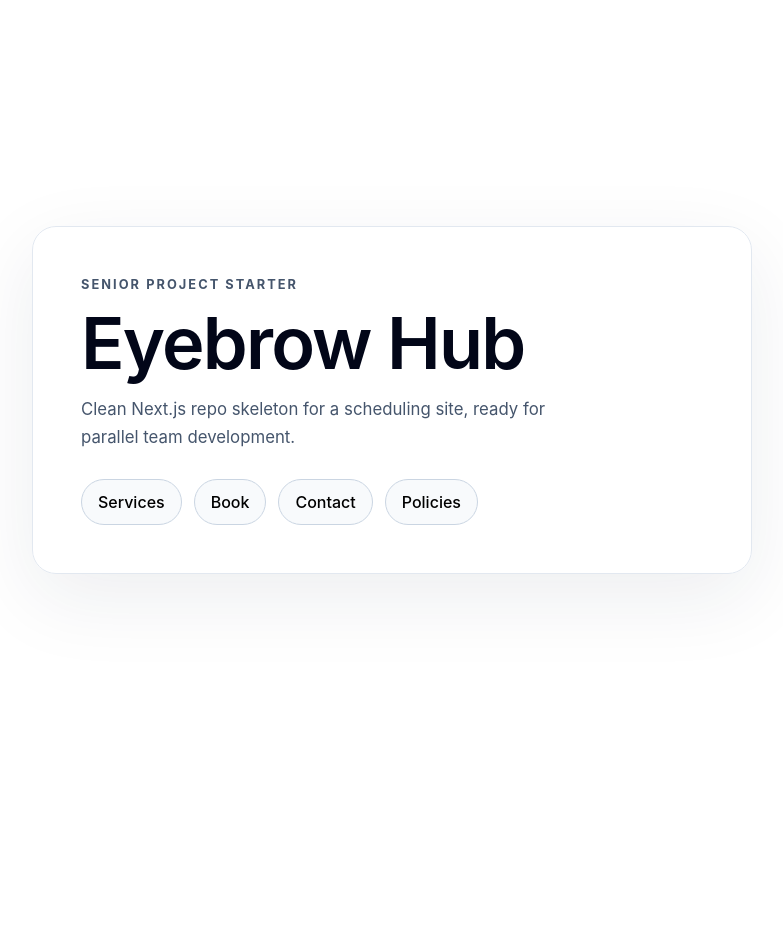
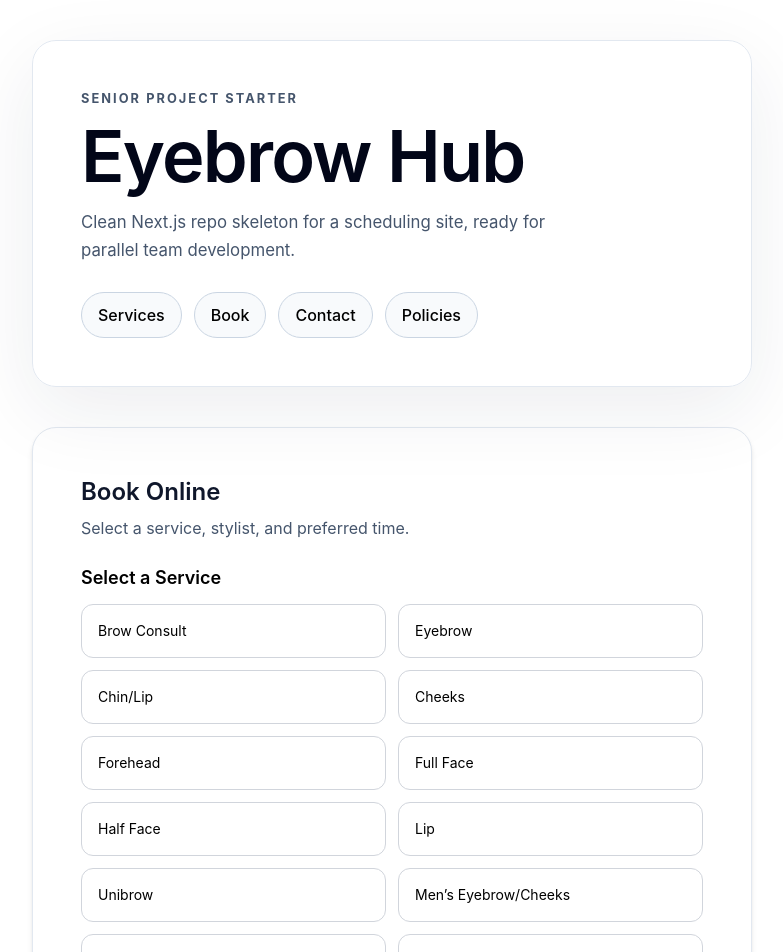
Before and after one commit to brentcrosby/eyebrow-hub, a Next.js app: page / in a window 1280 px wide. Shown: the top 952 px of the page, without its empty margins (248-1031 px from the left). Before the commit the page ends 800 px from the top, so only its background shows below. Built offline with nearby package versions, Linux system fonts and the light colour scheme.

Commit message:
Added integrate service list UI into booking section on home page

```diff
--- a/app/page.tsx
+++ b/app/page.tsx
@@ -1,3 +1,5 @@
+import ServiceList from "@/components/ServiceList";
+
 export default function Home() {
   return (
     <main className="grid min-h-svh place-items-center px-6 py-10 sm:px-8">
@@ -39,6 +41,21 @@
           </a>
         </nav>
       </section>
+      <section
+        id="book"
+        className="mx-auto mt-10 w-full max-w-[720px] rounded-[24px] border border-slate-200 bg-white p-8 shadow-md sm:p-12"
+      >
+        <h2 className="text-2xl font-semibold text-slate-900">
+          Book Online
+        </h2>
+
+        <p className="mt-2 text-slate-600">
+          Select a service, stylist, and preferred time.
+        </p>
+        <div className="mt-6">
+          <ServiceList />
+        </div>
+      </section>
     </main>
   );
 }
```
